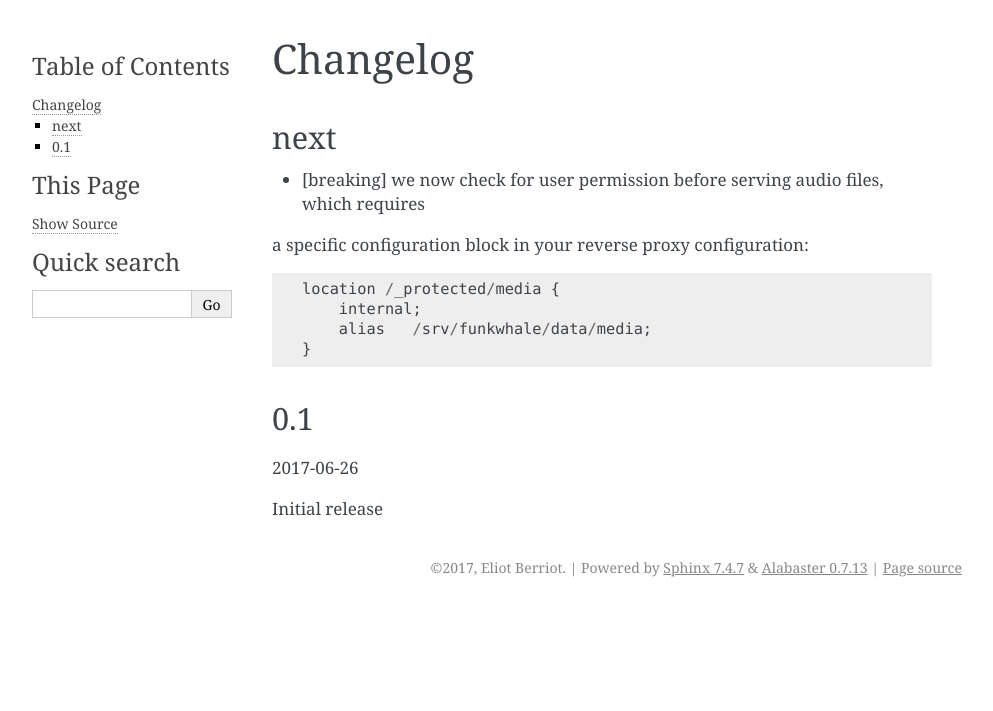
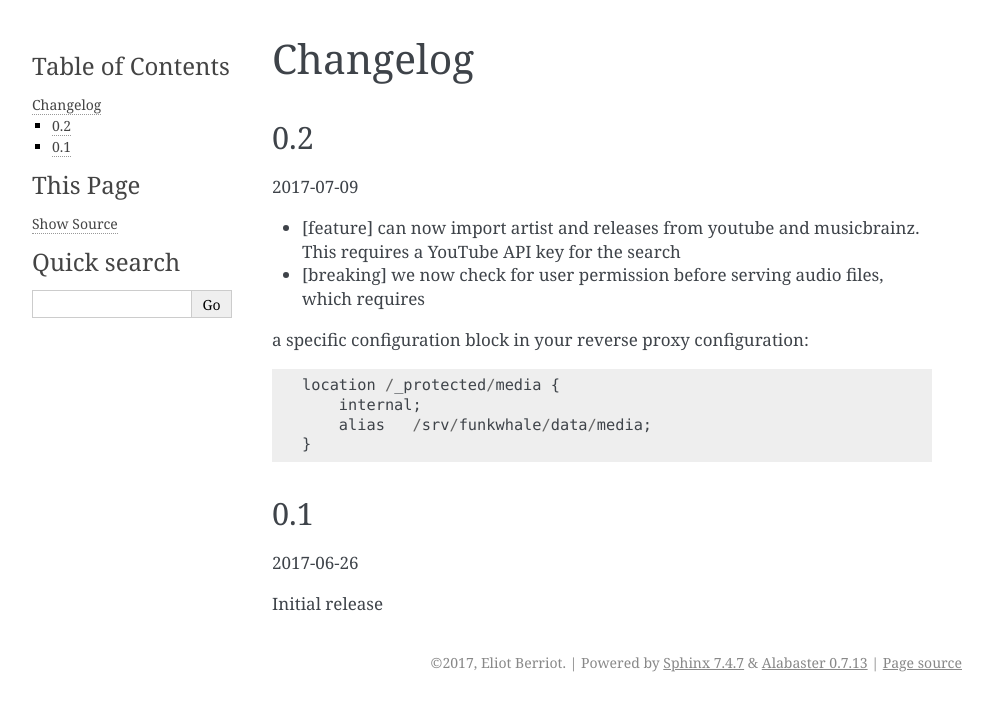
Before and after one commit to RYGhub/funkwhale, a Sphinx documentation site: the page built from docs/changelog.rst, in a window 1280 px wide. Shown: the top 711 px of the page, without its empty margins (148-1141 px from the left). Built offline with Sphinx 7.4.7, drawn with Linux system fonts in a browser that asks for light colours.

Commit message:
Changelog && version bump

```diff
--- a/docs/changelog.rst
+++ b/docs/changelog.rst
@@ -1,9 +1,13 @@
 Changelog
 =========
 
-next
+0.2
 -------
 
+2017-07-09
+
+* [feature] can now import artist and releases from youtube and musicbrainz.
+  This requires a YouTube API key for the search
 * [breaking] we now check for user permission before serving audio files, which requires
 a specific configuration block in your reverse proxy configuration:
 
```
Also changed, not shown: 1 other file.
